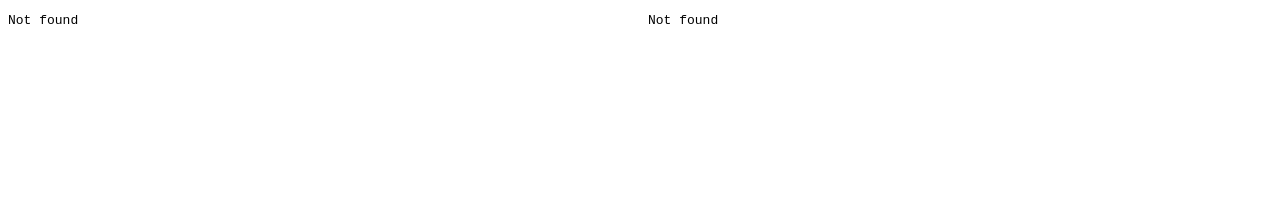
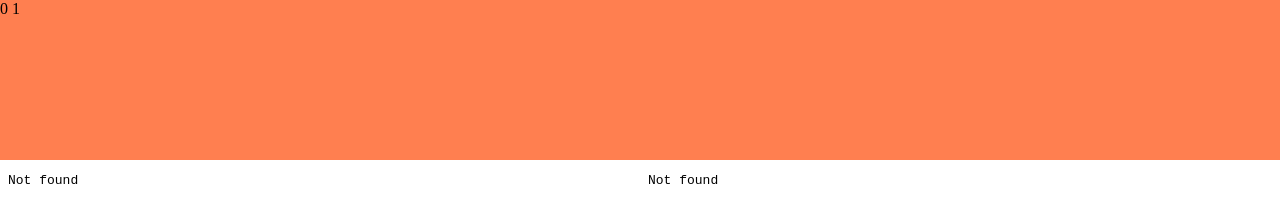
Before and after one commit to ros-ukraine/leobot, a plain HTML site: page leobot_videostreaming/index.html in a window 1280 px wide. Drawn offline with Linux system fonts and the light colour scheme.

Commit message:
add some features

```diff
--- a/leobot_videostreaming/index.html
+++ b/leobot_videostreaming/index.html
@@ -8,6 +8,7 @@
 </head>
 
 <body>
+<div id="elem">lallala</div>
 
 <div class="one" >
 
--- a/leobot_videostreaming/script.js
+++ b/leobot_videostreaming/script.js
@@ -16,8 +16,8 @@ document.addEventListener("orientationchange", function(event){
 });
 
 //gyro_test
-
-
+var d = document.getElementById("elem");
+d.innerHTML = 0 + " " + 1;
 
 function handleOrientation(event) {
     console.log("hello");
@@ -26,7 +26,7 @@ function handleOrientation(event) {
   var z = event.alpha;
   var absolute = event.absolute;
   console.log(x,y,z);
-
+  d.innerHTML = x + ", " + y + ", " + z;
 
   }
 
--- a/leobot_videostreaming/style.css
+++ b/leobot_videostreaming/style.css
@@ -5,12 +5,17 @@ html, body {
     padding: 0;
 
 }
-
+div#elem {
+    overflow:hidden;
+    width:100%;
+    height:20%;
+    background-color: coral;
+}
 div.one {
 
     overflow:hidden;
     width:100%;
-    height:100%;
+    height:80%;
 
 }
 
@@ -18,14 +23,14 @@ div.left_camera {
 
     float:left;
     width:50%;
-    height:100%;
+    height:80%;
 }
 
 div.right_camera {
 
     float:right;
     width:50%;
-    height:100%;
+    height:80%;
 
 }
 
```
